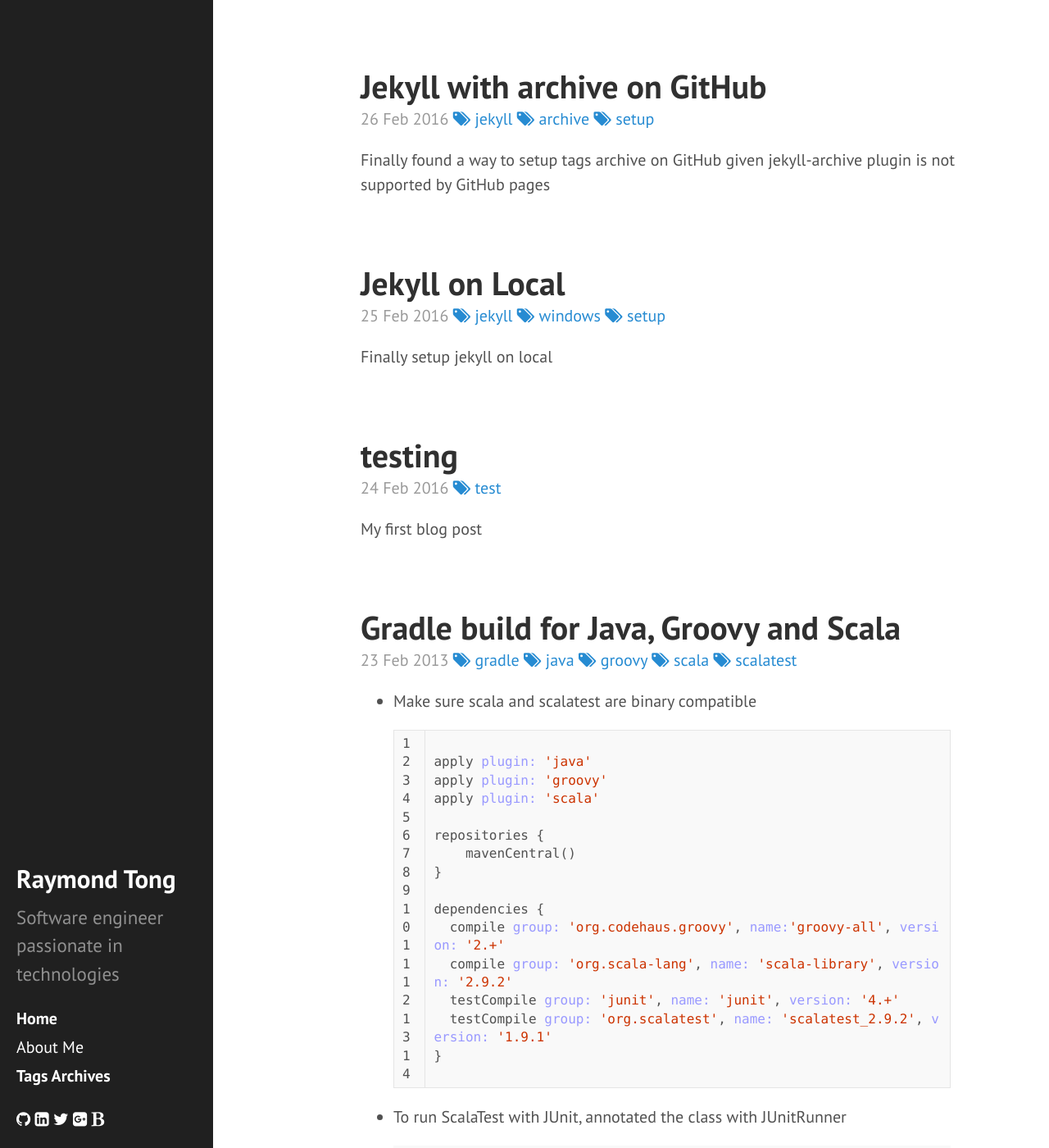
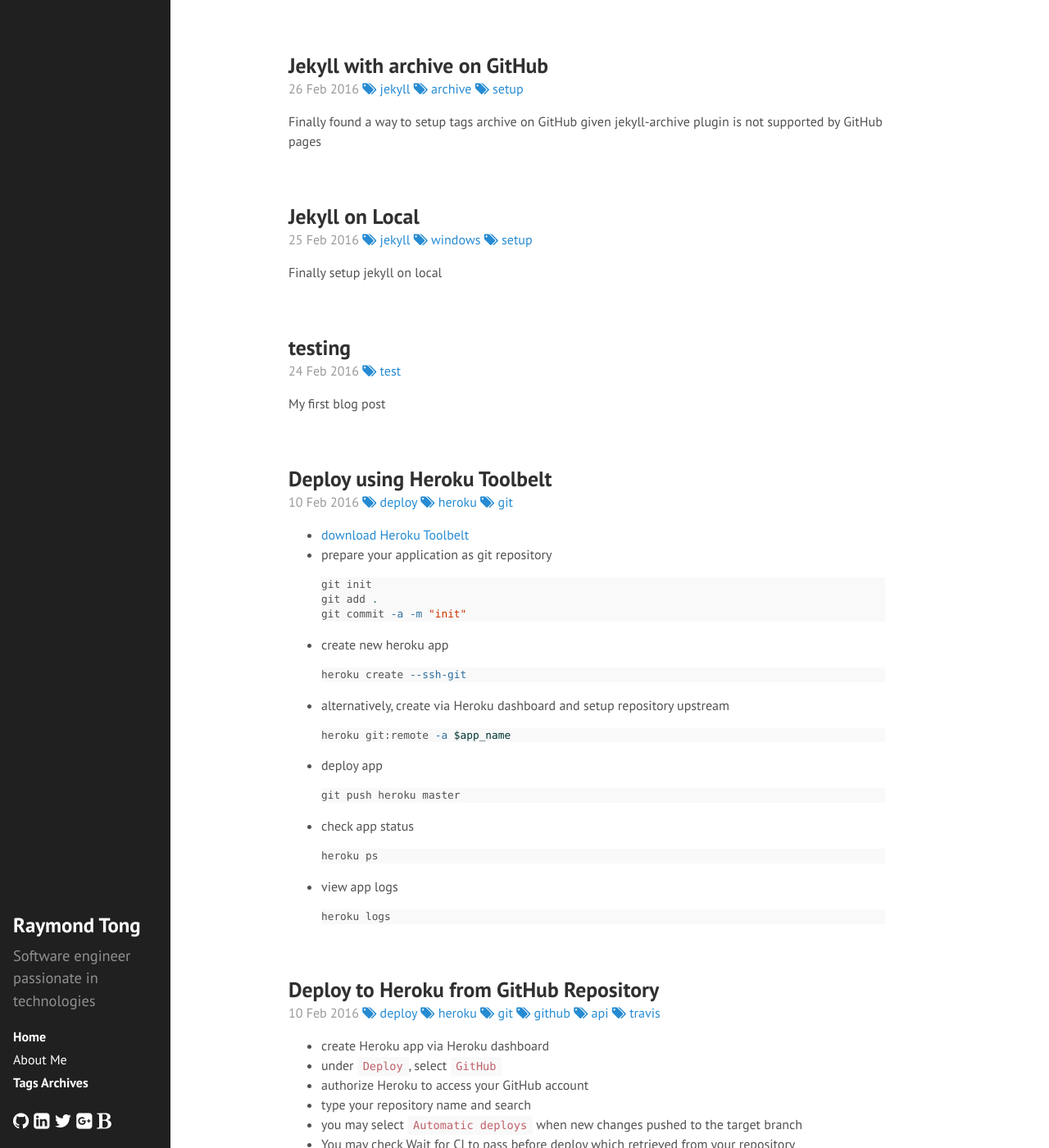
Before and after one commit to raytong82/raytong8, a Jekyll site: the page built from index.html, in a window 1280 px wide and 1400 px high. Shown: the whole window at 82% size. Built offline with Jekyll 4.4.1, drawn with Linux system fonts in a browser that asks for light colours; nearby versions of some CDN libraries; the list of posts is cut into pages by our own code; some of the changed text lies outside the part shown.

Commit message:
created blogs

```diff
--- /dev/null
+++ b/_posts/2016-02-10-deploy-to-heroku-from-github.md
@@ -0,0 +1,22 @@
+---
+layout: post
+title: Deploy to Heroku from GitHub Repository
+category: setup
+tag:
+  - deploy
+  - heroku
+  - git
+  - github
+  - api
+  - travis
+---
+
+* create Heroku app via Heroku dashboard
+* under `Deploy`, select `GitHub`
+* authorize Heroku to access your GitHub account
+* type your repository name and search
+* you may select `Automatic deploys` when new changes pushed to the target branch
+* You may check Wait for CI to pass before deploy which retrieved from your repository
+  - Some CI would update the status (e.g. Travis CI)
+  - You may check the GitHub api
+  - `https://api.github.com/repos/<<your_name>>/<<your_repo_name>>/commits/<<your_branch_name>>/statuses`
--- /dev/null
+++ b/_posts/2016-02-10-deploy-using-heroku-toolbelt.md
@@ -0,0 +1,37 @@
+---
+layout: post
+title: Deploy using Heroku Toolbelt
+category: setup
+tag:
+  - deploy
+  - heroku
+  - git
+---
+
+* [download Heroku Toolbelt](https://toolbelt.heroku.com/)
+* prepare your application as git repository
+{% highlight shell %}
+git init
+git add .
+git commit -a -m "init"
+{% endhighlight %}
+* create new heroku app
+{% highlight shell %}
+heroku create --ssh-git
+{% endhighlight %}
+* alternatively, create via Heroku dashboard and setup repository upstream
+{% highlight shell %}
+heroku git:remote -a $app_name
+{% endhighlight %}
+* deploy app
+{% highlight shell %}
+git push heroku master
+{% endhighlight %}
+* check app status
+{% highlight shell %}
+heroku ps
+{% endhighlight %}
+* view app logs
+{% highlight shell %}
+heroku logs
+{% endhighlight %}
--- a/public/css/raytong82.css
+++ b/public/css/raytong82.css
@@ -1,4 +1,11 @@
 /** override css */
+html {
+  font-size: 16px;
+}
+
+h1 {
+  font-size: 1.6rem;
+}
 
 .sidebar {
   padding: 0.5rem 0.5rem;
@@ -36,6 +43,7 @@
 /** side bar */
 .sidebar-icon-group {
   margin-top: 1rem;
+  font-size: 1.4rem;
 }
 
 i.fa.fa-github:hover {
@@ -45,13 +53,13 @@
   color: #5ae;
 }
 i.fa.fa-linkedin-square:hover {
-  color: #27b;
+  color: #25f;
 }
 i.fa.fa-google-plus-square:hover {
-  color: #c43;
+  color: #f21;
 }
 i.fa.fa-bold:hover {
-  color: #e60;
+  color: #f70;
 }
 
 /** tags archives */
```
Also changed, not shown: _posts/2013-02-23-gradle-build-for-java-groovy-scala.md (+2 -0 lines), _posts/2013-02-23-gradle-build-with-sonar-cobertura.md (added, +61 -0 lines), _posts/2015-10-12-resize-unix-mount-size.md (added, +48 -0 lines), _posts/2016-01-22-install-ansible-on-cygwin.md (added, +18 -0 lines), _posts/2016-01-27-elasticsearch-troubleshooting.md (added, +24 -0 lines), _posts/2016-01-27-install-kibana-4x.md (added, +29 -0 lines), _posts/2016-01-27-logstash-logstash-forwarder-config.md (added, +62 -0 lines), _posts/2016-01-27-replace-text-with-sed.md (added, +22 -0 lines), _posts/2016-01-27-self-host-yum-repo.md (added, +35 -0 lines), _posts/2016-01-27-upgrade-elasticsearch-1x-to-1x.md (added, +45 -0 lines), _posts/2016-02-05-upgrade-elasticsearch-1x-to-2x.md (added, +62 -0 lines), _posts/2016-02-05-upgrade-logstash-1x-to-2x.md (added, +40 -0 lines), _posts/2016-02-08-default-editor-git-commit.md (added, +18 -0 lines), _posts/2016-02-08-install-huginn.md (added, +60 -0 lines), 2 more files.
